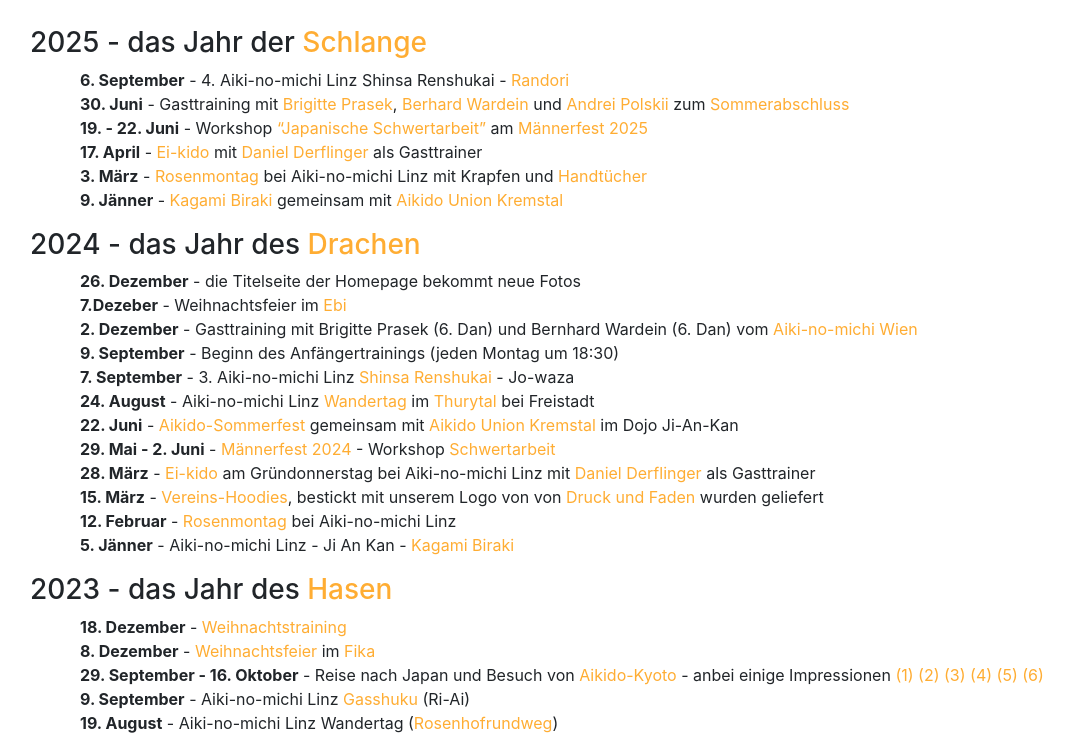
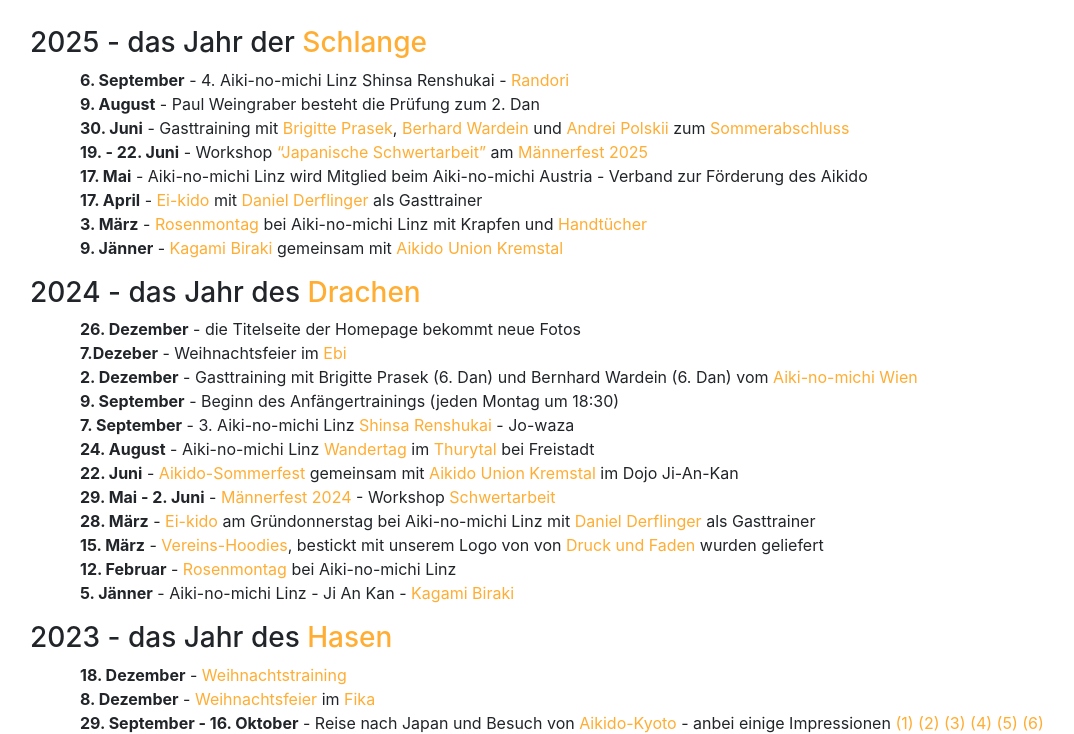
Before and after one commit to TWachs/aikinomichi-linz, a Jekyll site: the page built from aktuelles.md, in a window 1280 px wide and 900 px high, scrolled down 419 px, cut to the strip 166-900 px from the top of the window. Shown: the whole strip, without its empty margins (55-1129 px from the left). Built offline with Jekyll 4.4.1, drawn with Linux system fonts in a browser that asks for light colours; nearby versions of some CDN libraries.

Commit message:
Update aktuelles.md

```diff
--- a/aktuelles.md
+++ b/aktuelles.md
@@ -10,8 +10,10 @@
 
 ### 2025 - das Jahr der [Schlange](https://www.facebook.com/photo/?fbid=1132203962248147&set=a.441578571310693){:target="_blank"}
 * **6. September** - 4. Aiki-no-michi Linz Shinsa Renshukai - [Randori](https://www.facebook.com/photo/?fbid=1174729291328947&set=a.441578571310693){:target="_blank"}
+* **9. August** - Paul Weingraber besteht die Prüfung zum 2. Dan
 * **30. Juni** - Gasttraining mit [Brigitte Prasek](https://www.facebook.com/brigitte.prasek){:target="_blank"}, [Berhard Wardein](https://www.facebook.com/bernhard.wardein){:target="_blank"} und [Andrei Polskii](https://www.facebook.com/andrey.polskiy){:target="_blank"} zum [Sommerabschluss](https://www.facebook.com/photo?fbid=1294359936032548&set=a.441578571310693){:target="_blank"}
 * **19. - 22. Juni** - Workshop ["Japanische Schwertarbeit"](https://www.maennerfestival.at/japanische-schwertarbeit-2.html){:target="_blank"} am [Männerfest 2025](https://www.maennerfestival.at/festival.html){:target="_blank"}
+* **17. Mai** - Aiki-no-michi Linz wird Mitglied beim Aiki-no-michi Austria - Verband zur Förderung des Aikido
 * **17. April** - [Ei-kido](https://www.facebook.com/photo/?fbid=9533057176786037&set=pcb.9533058270119261){:target="_blank"} mit [Daniel Derflinger](https://www.facebook.com/reel/1632790944023037){:target="_blank"} als Gasttrainer
 * **3. März** - [Rosenmontag](https://www.facebook.com/photo/?fbid=1187472893387920&set=pcb.1187473386721204){:target="_blank"}  bei Aiki-no-michi Linz mit Krapfen und [Handtücher](https://www.facebook.com/photo?fbid=1187473023387907&set=pcb.1187473386721204){:target="_blank"}
 * **9. Jänner** - [Kagami Biraki](https://www.instagram.com/p/DEtzIN4Iak6/?utm_source=ig_web_button_share_sheet&fbclid=IwY2xjawHwZZhleHRuA2FlbQIxMAABHThLZ9u4nC8rJWLtzyCYykURs55qepCa4rDj4jCdBjL7b1lZC2dw_f38ag_aem_CEpqNRSNSKzN4rJhkZ5oSw&img_index=1){:target="_blank"} gemeinsam mit [Aikido Union Kremstal](https://www.facebook.com/profile.php?id=61557020004810){:target="_blank"}
```
